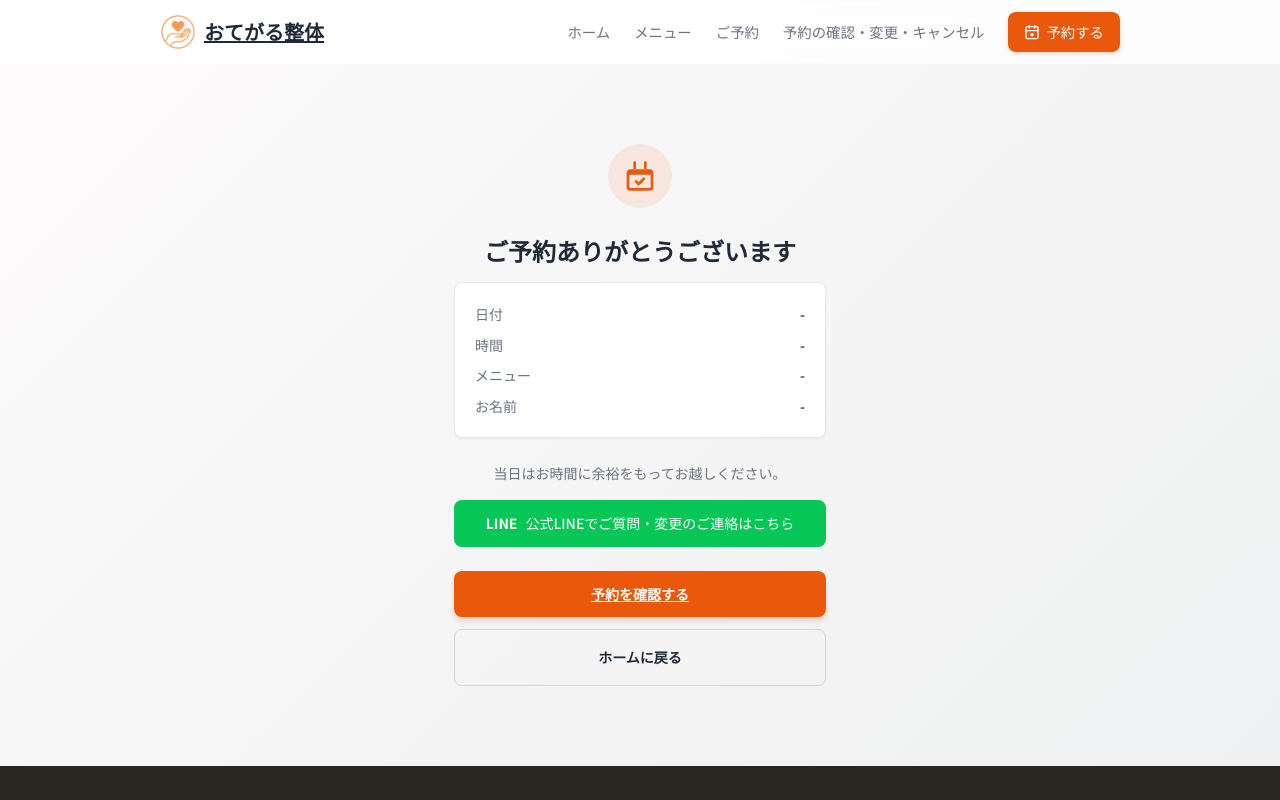
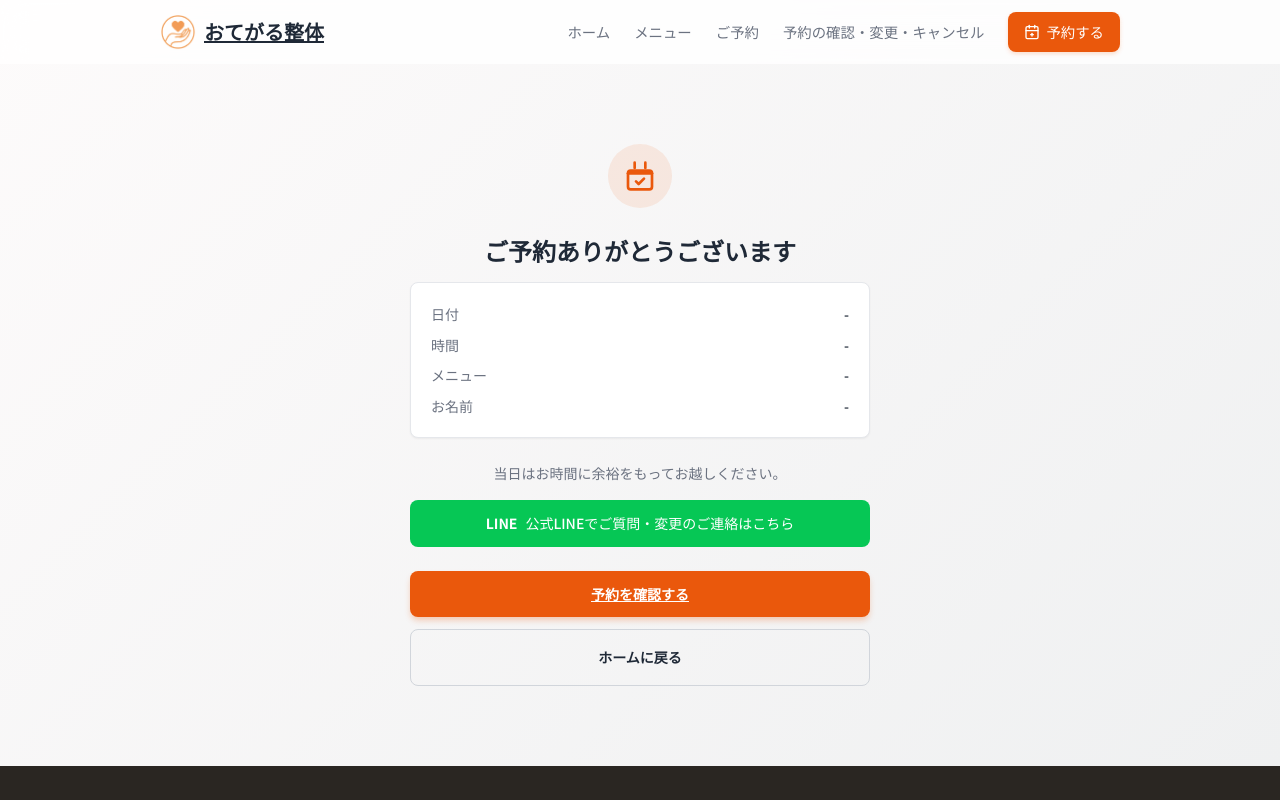
Before and after one commit to otegarubody-cloud/otegaru.body, a Next.js app in the folder otegaru-system/: page /complete in a window 1280 px wide. Shown: the top 800 px of the page. Built offline with nearby package versions, Linux system fonts and the light colour scheme.

Commit message:
Stabilize completion page column width

```diff
--- a/otegaru-system/src/app/globals.css
+++ b/otegaru-system/src/app/globals.css
@@ -1594,3 +1594,13 @@ a.info-card:hover {
 @media (max-width: 640px) {
     .sp-block { display: block; }
 }
+
+/* Booking-complete page: .container's 5% side padding is relative to the
+   full-width section, so on wide screens it eats into the 500px column and
+   leaves the heading too little room. Pin the padding so the content width
+   is a stable 460px, and keep the heading on one line on desktop. */
+.container.complete-container { padding: 0 20px; }
+
+@media (min-width: 641px) {
+    .complete-title { white-space: nowrap; }
+}
```
